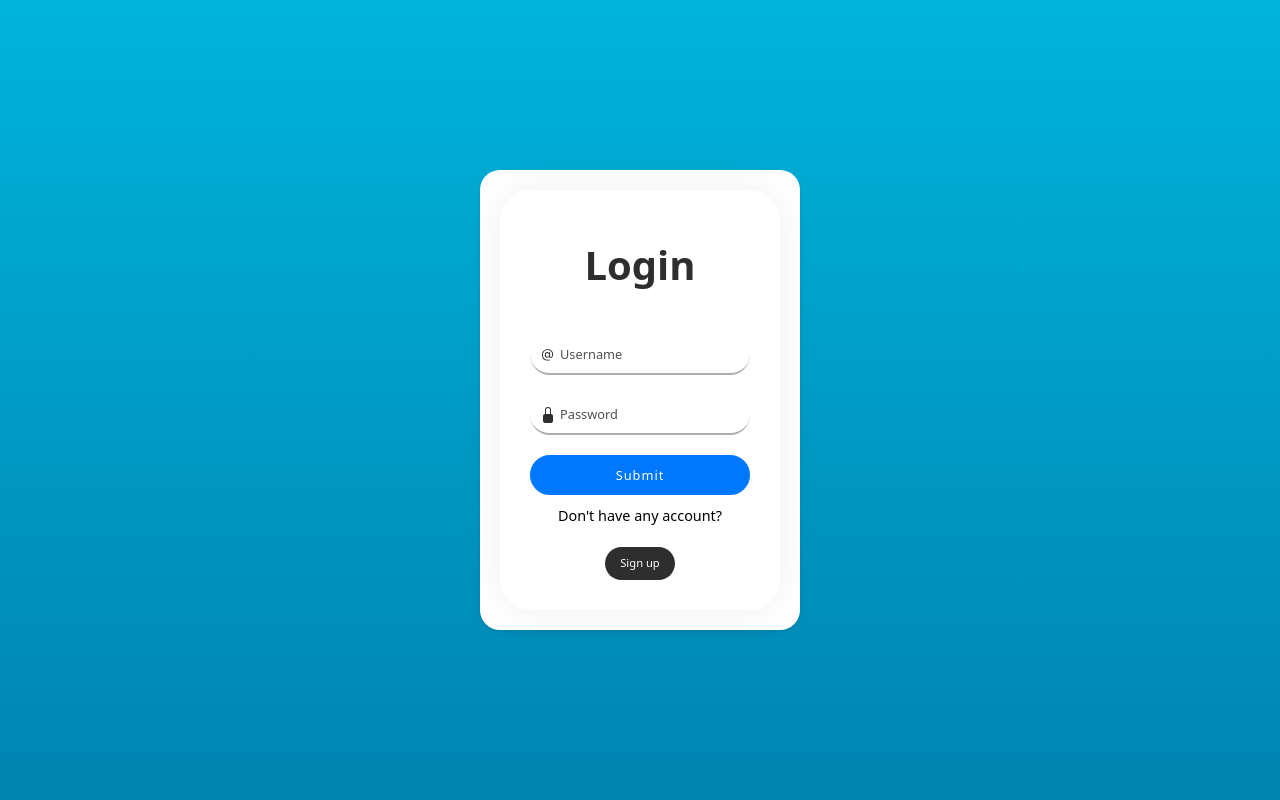
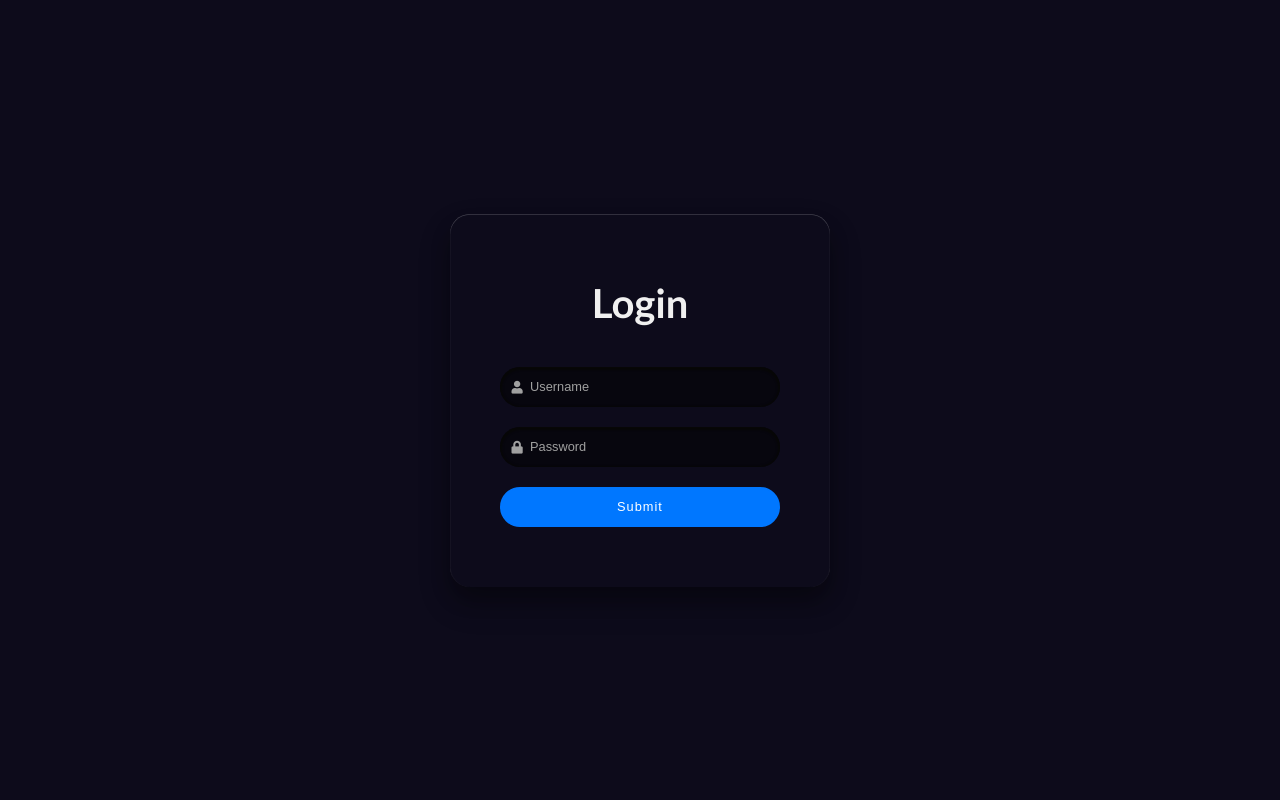
Before and after one commit to flowcase/flowcase, a Flask app: page / in a window 1280 px wide. Run offline with Flask 3, Linux system fonts and the light colour scheme; parts of the project's set-up code (start-up, migrations or seed data) failed here and were passed over.

Commit message:
Update Login UI

```diff
--- a/static/css/login.css
+++ b/static/css/login.css
@@ -1,5 +1,4 @@
 body {
-    background: linear-gradient(to bottom, #00b4db, #0083b0);
 	display: flex;
 	justify-content: center;
 	align-items: center;
@@ -7,10 +6,9 @@ body {
 }
 
 .card {
-    background-color: white;
 	padding: 20px;
 	border-radius: 20px; /* Updated border-radius value */
-    box-shadow: 0 2px 4px rgba(0, 0, 0, 0.1);
+	box-shadow:  inset .8399999737739563px 0 #ffffff0a,inset -.8399999737739563px 0 #ffffff0a,inset 0 .8399999737739563px #fff3,0 12.800000190734863px 19.200000762939453px #0000003d,0 16px 32px #0000003d;
 }
 
 .form_main {
@@ -19,15 +17,12 @@ body {
 	flex-direction: column;
 	align-items: center;
 	justify-content: center;
-    background-color: rgb(255, 255, 255);
 	padding: 30px 30px 30px 30px;
 	border-radius: 30px;
-    box-shadow: 0px 0px 40px rgba(0, 0, 0, 0.062);
 }
 
 .heading {
 	font-size: 2.5em;
-    color: #2e2e2e;
 	font-weight: 700;
 	margin: 15px 0 30px 0;
 }
@@ -43,17 +38,19 @@ body {
 .inputIcon {
 	position: absolute;
 	left: 10px;
+	scale: 0.8;
+	color: var(--text-color-gray);
 }
 
 .inputField {
 	width: 100%;
 	height: 40px;
-    background-color: transparent;
+	background-color: #07060e;
+	box-shadow: inset 0 1px 2px 2px #070707;
 	border: none;
-    border-bottom: 2px solid rgb(173, 173, 173);
 	border-radius: 30px;
 	margin: 10px 0;
-    color: black;
+	color: var(--text-color);
 	font-size: .8em;
 	font-weight: 500;
 	box-sizing: border-box;
@@ -62,11 +59,10 @@ body {
 
 .inputField:focus {
 	outline: none;
-    border-bottom: 2px solid rgb(199, 114, 255);
 }
 
 .inputField::placeholder {
-    color: rgb(80, 80, 80);
+	color: var(--text-color-gray);
 	font-size: 1em;
 	font-weight: 500;
 }
@@ -105,28 +101,3 @@ body {
 	transform: translateX(600px);
 	transition-duration: .5s;
 }
-
-  .signupContainer {
-    margin: 0;
-    display: flex;
-    flex-direction: column;
-    align-items: center;
-    justify-content: center;
-    gap: 20px;
-  }
-
-  .signupContainer p {
-    font-size: .9em;
-    font-weight: 500;
-    color: black;
-  }
-
-  .signupContainer a {
-    font-size: .7em;
-    font-weight: 500;
-    background-color: #2e2e2e;
-    color: white;
-    text-decoration: none;
-    padding: 8px 15px;
-    border-radius: 20px;
-  }
--- a/templates/login.html
+++ b/templates/login.html
@@ -1,37 +1,33 @@
 <!DOCTYPE html>
-<html>
+<html lang="en">
     <head>
+        <meta charset="UTF-8">
+        <meta name="viewport" content="width=device-width, initial-scale=1.0">
         <title>Flowcase - Login</title>
-    <link rel="stylesheet" type="text/css" href="/static/css/login.css">
-    <script src="/static/js/tailwind.js"></script>
-    <meta name="viewport" content="width=device-width, initial-scale=1.0">
+
+        <link rel="stylesheet" href="/static/css/base.css">
+        <link rel="stylesheet" href="/static/css/login.css">
+
+        <link rel="stylesheet" href="https://cdnjs.cloudflare.com/ajax/libs/font-awesome/5.15.1/css/all.min.css">
     </head>
+
     <body>
         <div class="card">
             <form class="form_main" action="/login" method="POST">
                 <p class="heading">Login</p>
+
                 <div class="inputContainer">
-                <svg viewBox="0 0 16 16" fill="#2e2e2e" height="16" width="16" xmlns="http://www.w3.org/2000/svg" class="inputIcon">
-                <path d="M13.106 7.222c0-2.967-2.249-5.032-5.482-5.032-3.35 0-5.646 2.318-5.646 5.702 0 3.493 2.235 5.708 5.762 5.708.862 0 1.689-.123 2.304-.335v-.862c-.43.199-1.354.328-2.29.328-2.926 0-4.813-1.88-4.813-4.798 0-2.844 1.921-4.881 4.594-4.881 2.735 0 4.608 1.688 4.608 4.156 0 1.682-.554 2.769-1.416 2.769-.492 0-.772-.28-.772-.76V5.206H8.923v.834h-.11c-.266-.595-.881-.964-1.6-.964-1.4 0-2.378 1.162-2.378 2.823 0 1.737.957 2.906 2.379 2.906.8 0 1.415-.39 1.709-1.087h.11c.081.67.703 1.148 1.503 1.148 1.572 0 2.57-1.415 2.57-3.643zm-7.177.704c0-1.197.54-1.907 1.456-1.907.93 0 1.524.738 1.524 1.907S8.308 9.84 7.371 9.84c-.895 0-1.442-.725-1.442-1.914z"></path>
-                </svg>
+                    <i class="fas fa-user inputIcon"></i>
                     <input placeholder="Username" id="username" name="username" class="inputField" type="text"> <!-- username -->
                 </div>
 
                 <div class="inputContainer">
-            <svg viewBox="0 0 16 16" fill="#2e2e2e" height="16" width="16" xmlns="http://www.w3.org/2000/svg" class="inputIcon">
-            <path d="M8 1a2 2 0 0 1 2 2v4H6V3a2 2 0 0 1 2-2zm3 6V3a3 3 0 0 0-6 0v4a2 2 0 0 0-2 2v5a2 2 0 0 0 2 2h6a2 2 0 0 0 2-2V9a2 2 0 0 0-2-2z"></path>
-            </svg>
+                    <i class="fas fa-lock inputIcon"></i>
                     <input placeholder="Password" id="password" name="password" class="inputField" type="password"> <!-- password -->
                 </div>
 
-
                 <button id="button">Submit</button>
-            <div class="signupContainer">
-                <p>Don't have any account?</p>
-                <a href="#">Sign up</a>
-            </div>
             </form>
-
         </div>
     </body>
 </html>
```
Lines whose indentation alone changed are shown as unchanged.
